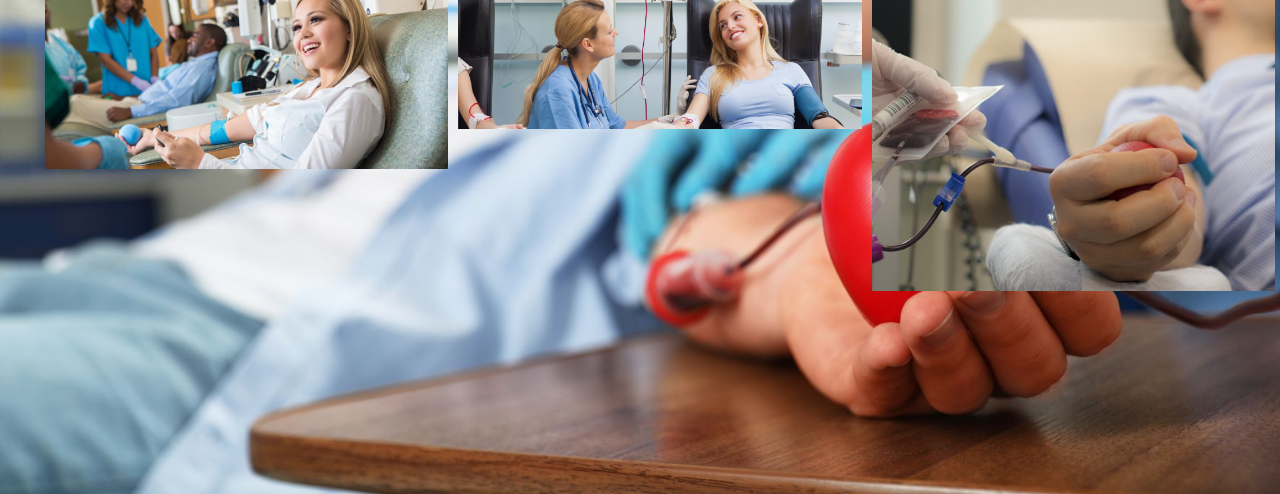
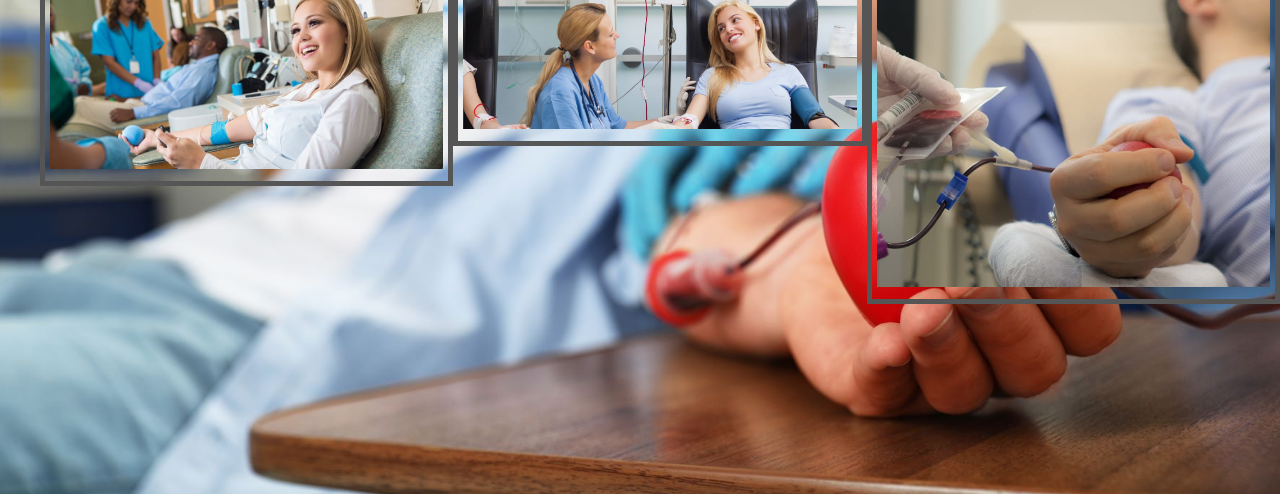
Before and after one commit to SinghJashanpreet/6.BloodDonationProject, a plain HTML site: page Gallery.html in a window 1280 px wide. Shown: the part 334-828 px from the top of the page. Drawn offline with Linux system fonts and the light colour scheme.

Commit message:
Update style.css

```diff
--- a/css/style.css
+++ b/css/style.css
@@ -142,6 +142,7 @@ nav {
   float: left;
   width: 33.33%;
   padding: 5px;
+  border: 5px solid #555;
 }
 
 /* Clear floats after image containers */
```
